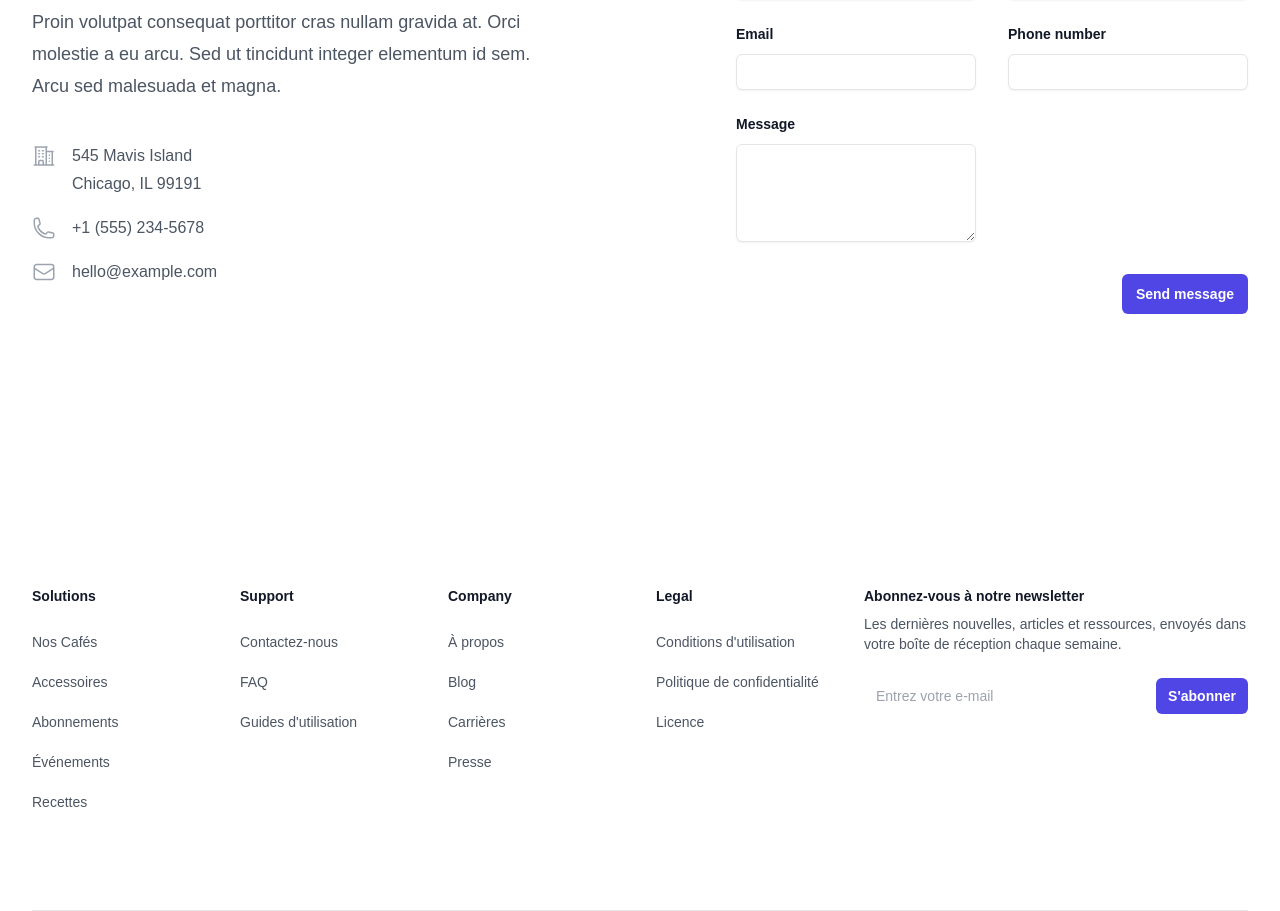
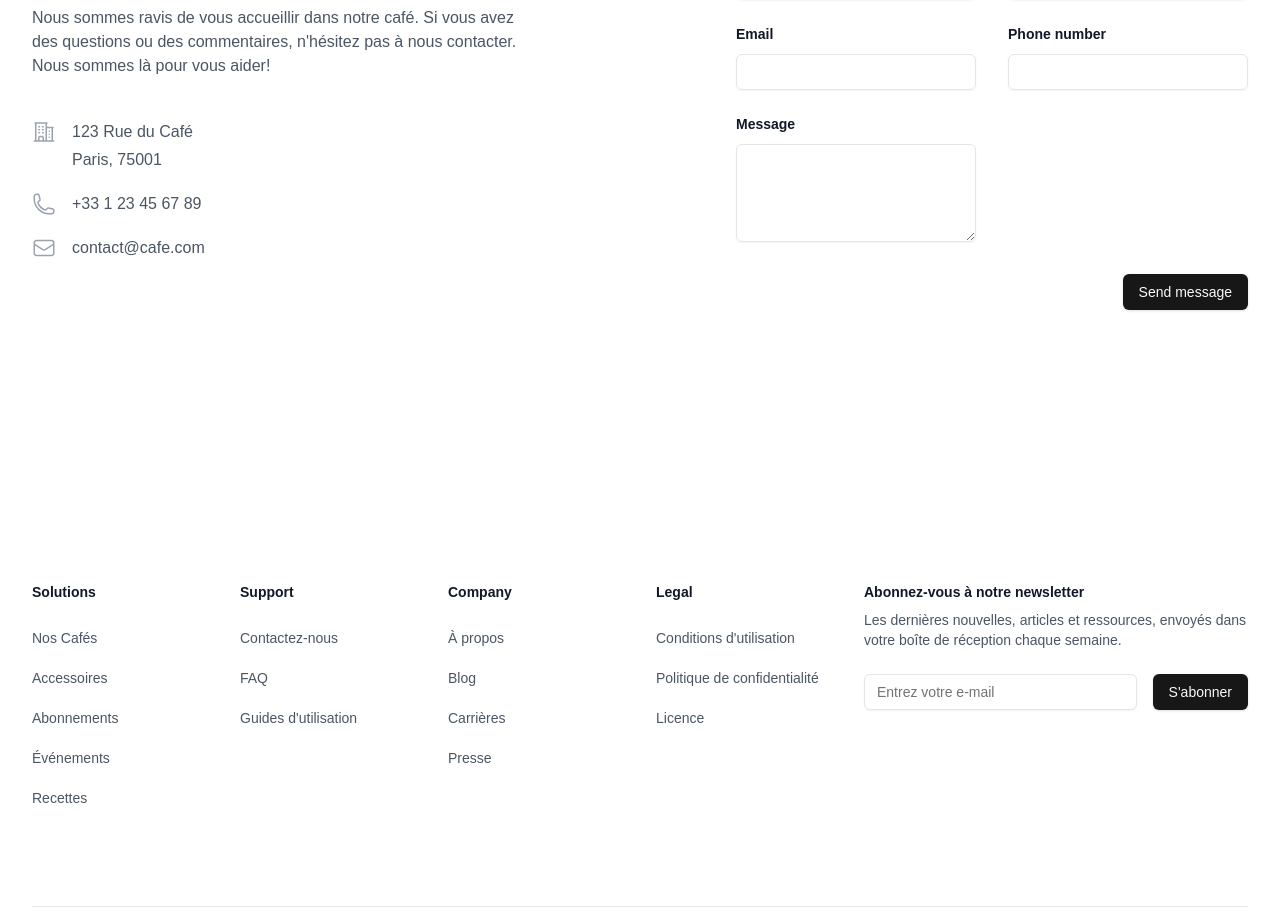
Before and after one commit to NhatHONGUYEN/Coffee, a Next.js app: page /contact in a window 1280 px wide. Shown: the part 366-1277 px from the top of the page. Built offline with nearby package versions, Linux system fonts and the light colour scheme; no server answers.

Commit message:
💄 contactForm add border for input

```diff
--- a/src/app/components/footer/FooterForm.jsx
+++ b/src/app/components/footer/FooterForm.jsx
@@ -1,5 +1,6 @@
 // FooterForm.jsx
-import React from "react";
+import { Button } from "@/components/ui/button";
+import { Input } from "@/components/ui/input";
 
 const FooterForm = () => (
   <div className="mt-10 xl:mt-0">
@@ -14,22 +15,16 @@ const FooterForm = () => (
       <label htmlFor="email-address" className="sr-only">
         Adresse e-mail
       </label>
-      <input
+      <Input
         id="email-address"
         name="email-address"
         type="email"
         required
         placeholder="Entrez votre e-mail"
         autoComplete="email"
-        className="w-full min-w-0 rounded-md bg-white px-3 py-1.5 text-base text-gray-900 outline-1 -outline-offset-1 outline-gray-300 placeholder:text-gray-400 focus:outline-2 focus:-outline-offset-2 focus:outline-indigo-600 sm:w-64 sm:text-sm xl:w-full"
       />
       <div className="mt-4 sm:mt-0 sm:ml-4 sm:shrink-0">
-        <button
-          type="submit"
-          className="flex w-full items-center justify-center rounded-md bg-indigo-600 px-3 py-2 text-sm font-semibold text-white shadow-xs hover:bg-indigo-500 focus-visible:outline-2 focus-visible:outline-offset-2 focus-visible:outline-indigo-600"
-        >
-          S'abonner
-        </button>
+        <Button type="submit">S'abonner</Button>
       </div>
     </form>
   </div>
--- a/src/app/contact/ContactFormField.jsx
+++ b/src/app/contact/ContactFormField.jsx
@@ -19,20 +19,14 @@ const ContactFormField = ({
       </label>
       <div className="mt-2.5">
         {type === "textarea" ? (
-          <Textarea
-            id={id}
-            {...register}
-            rows={rows}
-            className="block w-full rounded-md bg-white px-3.5 py-2 text-base text-gray-900 outline-1 -outline-offset-1 outline-gray-300 placeholder:text-gray-400 focus:outline-2 focus:-outline-offset-2 focus:outline-indigo-600"
-            defaultValue={""}
-          />
+          <Textarea id={id} {...register} rows={rows} defaultValue={""} />
         ) : (
           <Input
             id={id}
             {...register}
             type={type}
             autoComplete={autoComplete}
-            className="block w-full rounded-md bg-white px-3.5 py-2 text-base text-gray-900 outline-1 -outline-offset-1 outline-gray-300 placeholder:text-gray-400 focus:outline-2 focus:-outline-offset-2 focus:outline-indigo-600"
+            className="w-full"
           />
         )}
         {error && <p className="text-red-500 text-sm mt-1">{error.message}</p>}
--- a/src/app/contact/LeftContact.jsx
+++ b/src/app/contact/LeftContact.jsx
@@ -9,36 +9,36 @@ export default function LeftContact() {
     <div className="relative px-6 pt-24 pb-20 sm:pt-32 lg:static lg:px-8 lg:py-48">
       <div className="mx-auto max-w-xl lg:mx-0 lg:max-w-lg">
         <h2 className="text-4xl font-semibold tracking-tight text-pretty text-gray-900 sm:text-5xl">
-          Get in touch
+          Contactez-nous
         </h2>
-        <p className="mt-6 text-lg/8 text-gray-600">
-          Proin volutpat consequat porttitor cras nullam gravida at. Orci
-          molestie a eu arcu. Sed ut tincidunt integer elementum id sem. Arcu
-          sed malesuada et magna.
+        <p className="mt-6 text-gray-600">
+          Nous sommes ravis de vous accueillir dans notre café. Si vous avez des
+          questions ou des commentaires, n'hésitez pas à nous contacter. Nous
+          sommes là pour vous aider!
         </p>
         <dl className="mt-10 space-y-4 text-base/7 text-gray-600">
           <div className="flex gap-x-4">
             <dt className="flex-none">
-              <span className="sr-only">Address</span>
+              <span className="sr-only">Adresse</span>
               <BuildingOffice2Icon
                 aria-hidden="true"
                 className="h-7 w-6 text-gray-400"
               />
             </dt>
             <dd>
-              545 Mavis Island
+              123 Rue du Café
               <br />
-              Chicago, IL 99191
+              Paris, 75001
             </dd>
           </div>
           <div className="flex gap-x-4">
             <dt className="flex-none">
-              <span className="sr-only">Telephone</span>
+              <span className="sr-only">Téléphone</span>
               <PhoneIcon aria-hidden="true" className="h-7 w-6 text-gray-400" />
             </dt>
             <dd>
-              <a href="tel:+1 (555) 234-5678" className="hover:text-gray-900">
-                +1 (555) 234-5678
+              <a href="tel:+33123456789" className="hover:text-gray-900">
+                +33 1 23 45 67 89
               </a>
             </dd>
           </div>
@@ -51,11 +51,8 @@ export default function LeftContact() {
               />
             </dt>
             <dd>
-              <a
-                href="mailto:hello@example.com"
-                className="hover:text-gray-900"
-              >
-                hello@example.com
+              <a href="mailto:contact@cafe.com" className="hover:text-gray-900">
+                contact@cafe.com
               </a>
             </dd>
           </div>
--- a/src/app/contact/RightContact.jsx
+++ b/src/app/contact/RightContact.jsx
@@ -1,9 +1,9 @@
 "use client";
-
+import { useForm } from "react-hook-form";
 import { zodResolver } from "@hookform/resolvers/zod";
 import { contactSchema } from "../schemas/contactSchema";
 import ContactFormField from "./ContactFormField";
-import { useForm } from "react-hook-form";
+import { Button } from "@/components/ui/button";
 
 export default function RightContact() {
   const {
@@ -47,7 +47,7 @@ export default function RightContact() {
             error={errors.email}
             type="email"
             autoComplete="email"
-            className="sm:col-span-2"
+            className="sm:col-span-2" // Utilisez la classe col-span-2 ici
           />
           <ContactFormField
             label="Phone number"
@@ -56,7 +56,7 @@ export default function RightContact() {
             error={errors.phoneNumber}
             type="tel"
             autoComplete="tel"
-            className="sm:col-span-2"
+            className="sm:col-span-2" // Utilisez la classe col-span-2 ici
           />
           <ContactFormField
             label="Message"
@@ -65,16 +65,11 @@ export default function RightContact() {
             error={errors.message}
             type="textarea"
             rows={4}
-            className="sm:col-span-2"
+            className="sm:col-span-2" // Utilisez la classe col-span-2 ici
           />
         </div>
         <div className="mt-8 flex justify-end">
-          <button
-            type="submit"
-            className="rounded-md bg-indigo-600 px-3.5 py-2.5 text-center text-sm font-semibold text-white shadow-xs hover:bg-indigo-500 focus-visible:outline-2 focus-visible:outline-offset-2 focus-visible:outline-indigo-600"
-          >
-            Send message
-          </button>
+          <Button type="submit">Send message</Button>
         </div>
       </div>
     </form>
```
